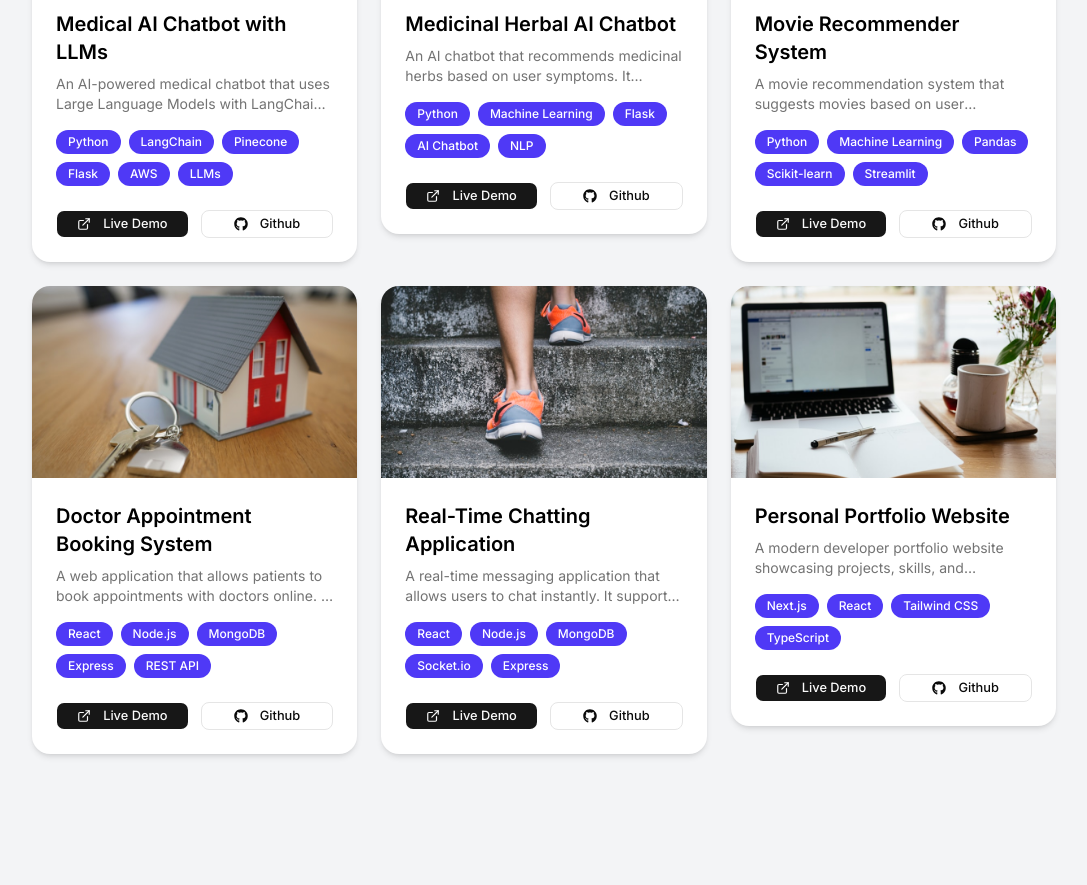
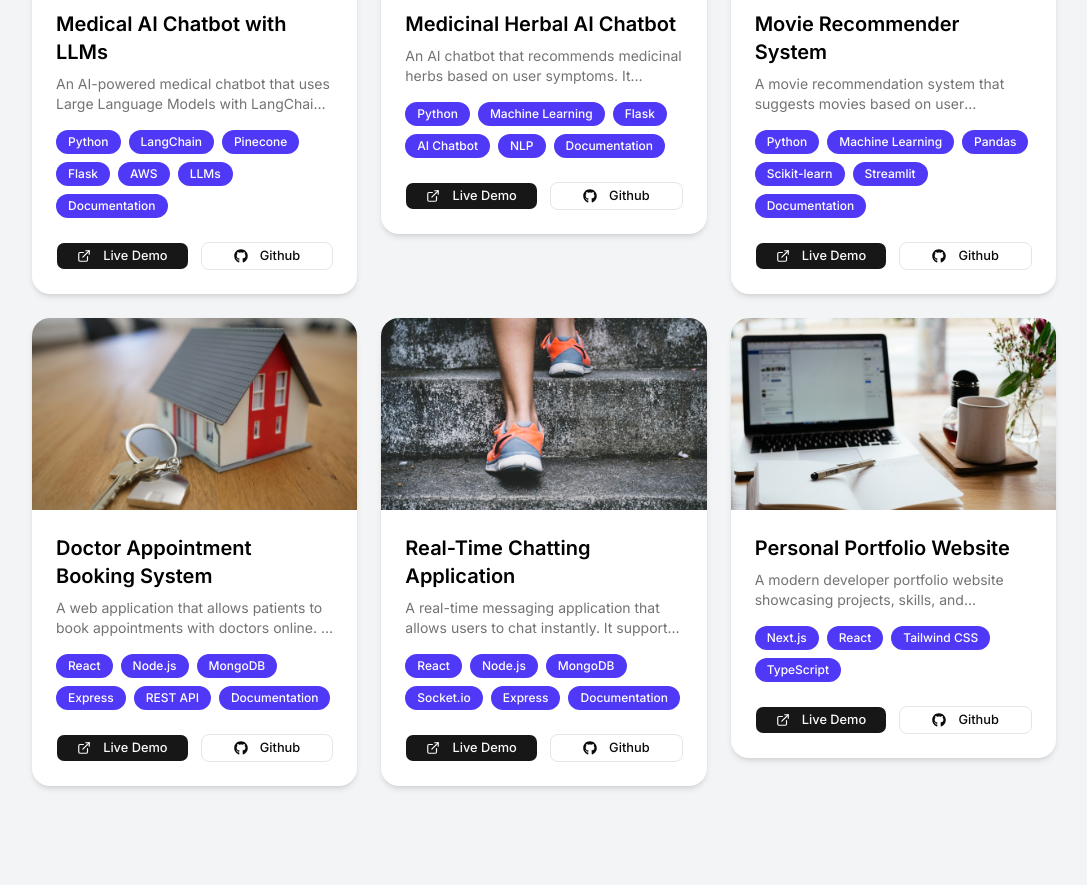
Before and after one commit to rajawatshivpratap46/portfolio, a Next.js app: page / in a window 1280 px wide. Shown: the part 3060-3945 px from the top of the page, without its empty margins (96-1183 px from the left). Built offline with nearby package versions, Linux system fonts and the light colour scheme.

Commit message:
few changes has done in data.ts

```diff
--- a/data.ts
+++ b/data.ts
@@ -175,7 +175,7 @@ export const projects = [
     description:
       "An AI-powered medical chatbot that uses Large Language Models with LangChain and Pinecone to answer health-related queries. The system retrieves medical knowledge from a vector database and provides intelligent responses through a Flask-based API deployed on AWS.",
     image: "/images/p1.jpg",
-    techStack: ["Python", "LangChain", "Pinecone", "Flask", "AWS", "LLMs"],
+    techStack: ["Python", "LangChain", "Pinecone", "Flask", "AWS", "LLMs","Documentation"],
     demoUrl: "https://example.com",
     githubUrl: "github.com/rajawatshivpratap46/Build-a-Complete-Medical-Chatbot-with-LLMs-LangChain-Pinecone-Flask-AWS",
   },
@@ -184,7 +184,7 @@ export const projects = [
     description:
       "An AI chatbot that recommends medicinal herbs based on user symptoms. It provides information about herbal remedies, benefits, and usage using AI-driven responses and a knowledge-based system.",
     image: "/images/p2.jpg",
-    techStack: ["Python", "Machine Learning", "Flask", "AI Chatbot", "NLP"],
+    techStack: ["Python", "Machine Learning", "Flask", "AI Chatbot", "NLP","Documentation"],
     demoUrl: "https://example.com",
     githubUrl: "https://github.com/rajawatshivpratap46/Medicinal_herbal_chatbot",
   },
@@ -193,7 +193,7 @@ export const projects = [
     description:
       "A movie recommendation system that suggests movies based on user preferences using machine learning techniques like cosine similarity and collaborative filtering with a user-friendly interface.",
     image: "/images/p3.jpg",
-    techStack: ["Python", "Machine Learning", "Pandas", "Scikit-learn", "Streamlit"],
+    techStack: ["Python", "Machine Learning", "Pandas", "Scikit-learn", "Streamlit","Documentation"],
     demoUrl: "https://example.com",
     githubUrl: "https://github.com/rajawatshivpratap46/Movie-Recommender-System",
   },
@@ -202,8 +202,8 @@ export const projects = [
     description:
       "A web application that allows patients to book appointments with doctors online. It includes doctor listings, scheduling, patient management, and secure database storage.",
     image: "/images/p4.jpg",
-    techStack: ["React", "Node.js", "MongoDB", "Express", "REST API"],
-    demoUrl: "https://example.com",
+    techStack: ["React", "Node.js", "MongoDB", "Express", "REST API","Documentation"],
+    demoUrl: "https://prescripto-ashen.vercel.app/",
     githubUrl: "https://github.com/rajawatshivpratap46/prescripto",
   },
   {
@@ -211,8 +211,8 @@ export const projects = [
     description:
       "A real-time messaging application that allows users to chat instantly. It supports live messaging, authentication, and socket-based communication for seamless user interaction.",
     image: "/images/p5.jpg",
-    techStack: ["React", "Node.js", "MongoDB", "Socket.io", "Express"],
-    demoUrl: "https://example.com",
+    techStack: ["React", "Node.js", "MongoDB", "Socket.io", "Express","Documentation"],
+    demoUrl: "https://chatting-application-frontend-ebon.vercel.app",
     githubUrl: "https://github.com/rajawatshivpratap46/Chatting-Application",
   },
   {
@@ -221,7 +221,7 @@ export const projects = [
       "A modern developer portfolio website showcasing projects, skills, and experience with responsive design, smooth animations, and project showcases.",
     image: "/images/p6.jpg",
     techStack: ["Next.js", "React", "Tailwind CSS", "TypeScript"],
-    demoUrl: "https://example.com",
+    demoUrl: "https://portfolio-wzep-a4b3u55yw-shivkumar-sigh-rajawats-projects.vercel.app/#_",
     githubUrl: "https://github.com/rajawatshivpratap46/portfolio",
   },
 ];
```
